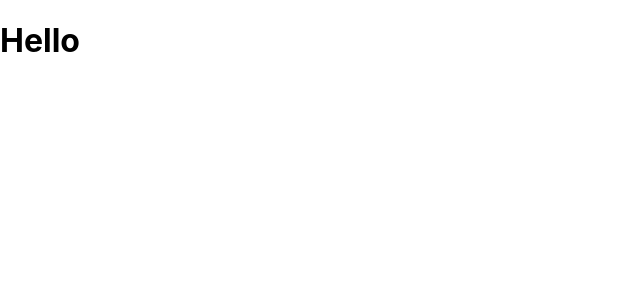
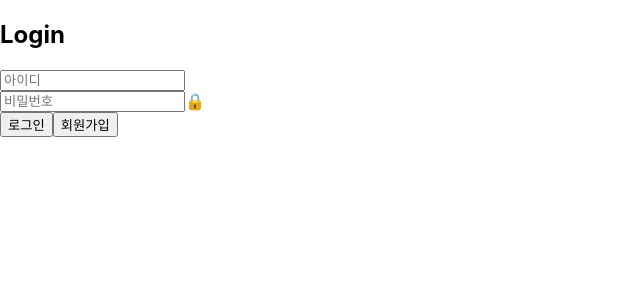
Before and after one commit to 2025-X-Thon-Team7-Ayungieyong/2025-X-Thon-Team7-Ayungieyong, a React (Create React App) app in the folder front/: page /login in a window 1280 px wide. Shown: the top 300 px of the page, without its empty margins (0-640 px from the left). Built offline with nearby package versions, Linux system fonts and the light colour scheme.

Commit message:
feat: 로그인, 회원가입 구현

```diff
--- a/front/src/App.js
+++ b/front/src/App.js
@@ -1,10 +1,17 @@
+import { BrowserRouter, Routes, Route } from 'react-router-dom';
+import Login from './components/Login';
+import SignUp from './components/SignUp';
+
 import './App.css';
 
 function App() {
   return (
-    <div>
-      <h1>Hello</h1>
-    </div>
+    <BrowserRouter>
+      <Routes>
+        <Route path="/login" element={<Login />} />
+        <Route path="/signup" element={<SignUp />} />
+      </Routes>
+    </BrowserRouter>
   );
 }
 
--- /dev/null
+++ b/front/src/components/Login.js
@@ -0,0 +1,63 @@
+import { useState } from 'react';
+import { useNavigate } from 'react-router-dom';
+
+export default function Login() {
+  const [id, setId] = useState('');
+  const [password, setPassword] = useState('');
+  const [showPassword, setShowPassword] = useState(false);
+  const navigate = useNavigate();
+
+  const handleSubmit = (e) => {
+    e.preventDefault();
+    if (id === '1234' && password === '1234') {
+      navigate('/');
+    } else {
+      alert('아이디와 비밀번호가 맞지 않습니다!');
+    }
+    console.log({ id, password });
+  };
+
+  return (
+    <form onSubmit={handleSubmit}>
+      <h2>Login</h2>
+
+      <label>
+        <input
+          type="text"
+          value={id}
+          onChange={(e) => setId(e.target.value)}
+          placeholder="아이디"
+          autoComplete="username"
+        />
+      </label>
+
+      <label>
+        <div style={{ display: 'flex', alignItems: 'center' }}>
+          <input
+            type={showPassword ? 'text' : 'password'}
+            value={password}
+            onChange={(e) => setPassword(e.target.value)}
+            placeholder="비밀번호"
+            autoComplete="current-password"
+          />
+          <span
+            onClick={() => setShowPassword((v) => !v)}
+            style={{
+              cursor: 'pointer',
+              userSelect: 'none',
+            }}
+          >
+            {showPassword ? '🔓' : '🔒'}
+          </span>
+        </div>
+      </label>
+
+      <div>
+        <button type="submit">로그인</button>
+        <button type="button" onClick={() => navigate('/signup')}>
+          회원가입
+        </button>
+      </div>
+    </form>
+  );
+}
--- /dev/null
+++ b/front/src/components/SignUp.js
@@ -0,0 +1,53 @@
+import { useState } from 'react';
+
+export default function SignUp() {
+  const [id, setId] = useState('');
+  const [password, setPassword] = useState('');
+  const [showPassword, setShowPassword] = useState(false);
+
+  const handleSubmit = (e) => {
+    e.preventDefault();
+    console.log({ id, password });
+  };
+
+  return (
+    <form onSubmit={handleSubmit}>
+      <h2>SIGN UP</h2>
+
+      <label>
+        <input
+          type="text"
+          value={id}
+          onChange={(e) => setId(e.target.value)}
+          placeholder="아이디"
+          autoComplete="username"
+        />
+      </label>
+
+      <label>
+        <div style={{ display: 'flex', alignItems: 'center' }}>
+          <input
+            type={showPassword ? 'text' : 'password'}
+            value={password}
+            onChange={(e) => setPassword(e.target.value)}
+            placeholder="비밀번호"
+            autoComplete="current-password"
+          />
+          <span
+            onClick={() => setShowPassword((v) => !v)}
+            style={{
+              cursor: 'pointer',
+              userSelect: 'none',
+            }}
+          >
+            {showPassword ? '🔓' : '🔒'}
+          </span>
+        </div>
+      </label>
+
+      <div>
+        <button type="button">회원가입</button>
+      </div>
+    </form>
+  );
+}
```
